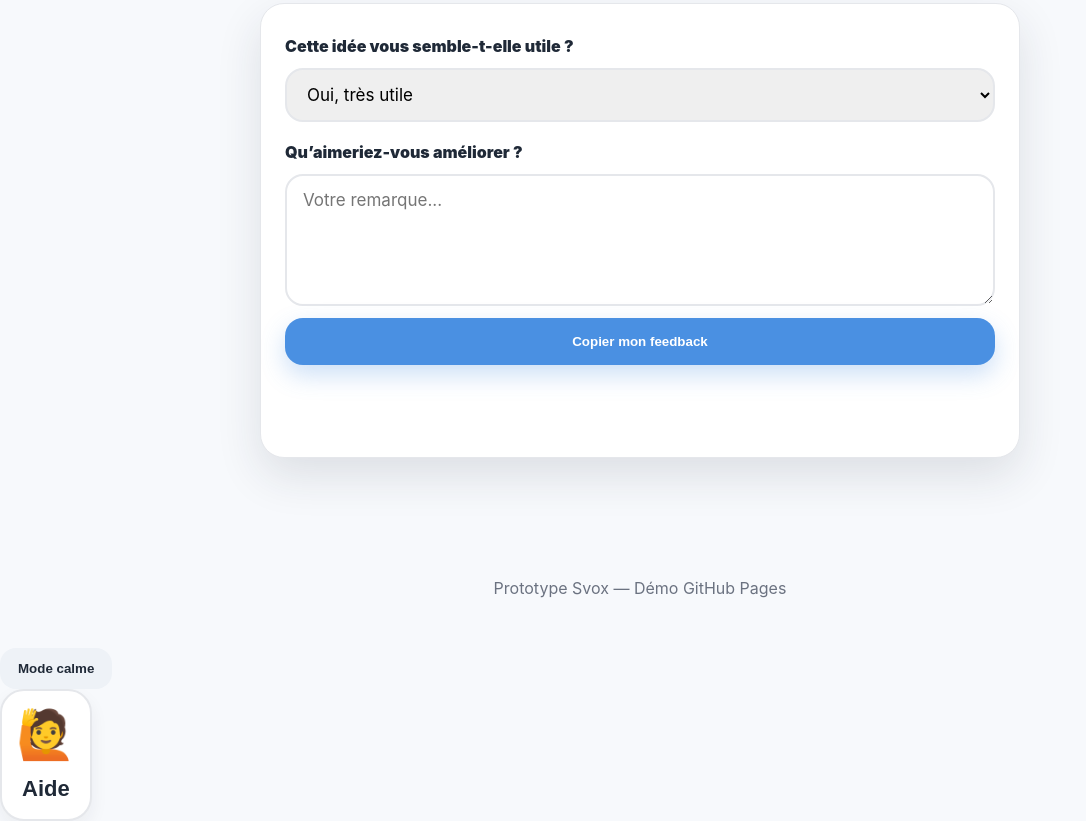
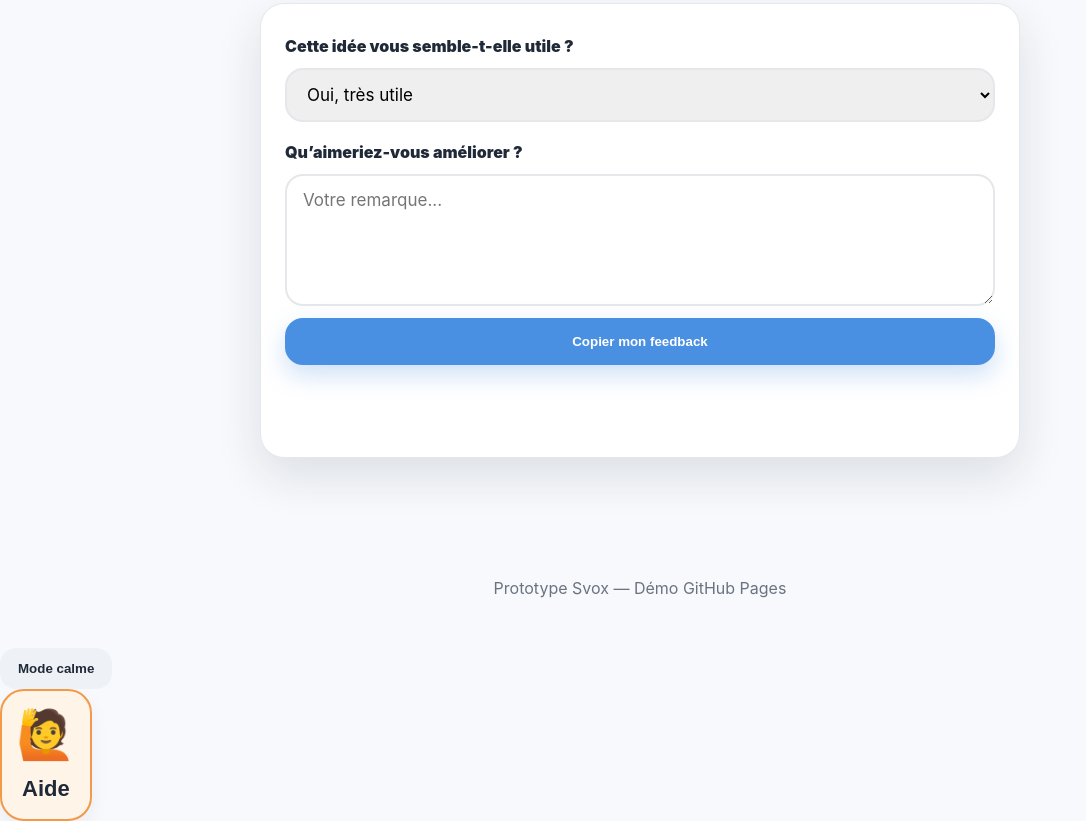
Before and after one commit to Titan-F/aac-demo, a plain HTML site: page index.html in a window 1280 px wide. Shown: the part 2032-2853 px from the top of the page, without its empty margins (0-1086 px from the left). Drawn offline with Linux system fonts and the light colour scheme.

Commit message:
Add styles for important symbol cards

```diff
--- a/style.css
+++ b/style.css
@@ -451,3 +451,7 @@ footer {
 .calm-mode .symbol-card {
   box-shadow: none;
 }
+.symbol-card.important {
+  border-color: #F2994A;
+  background: #FFF4E8;
+}
```
